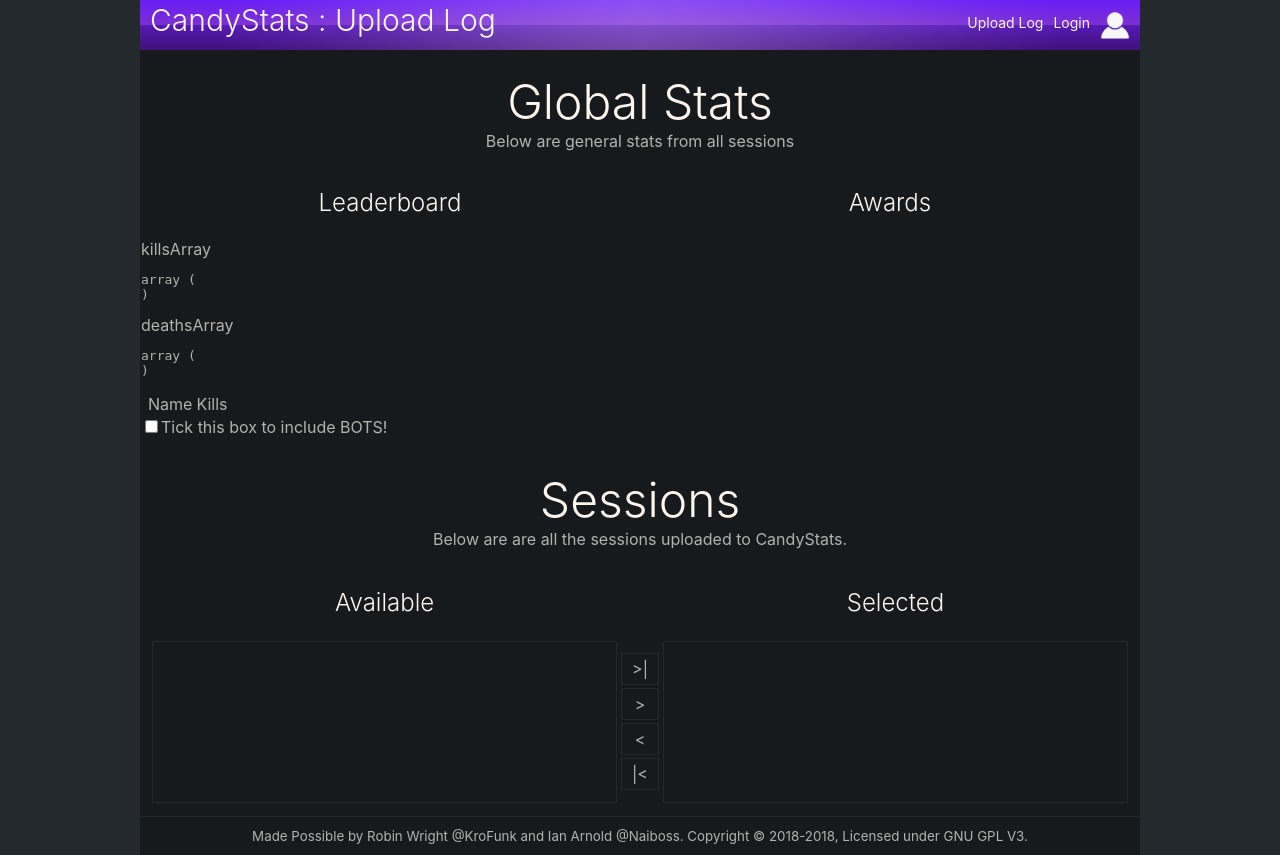
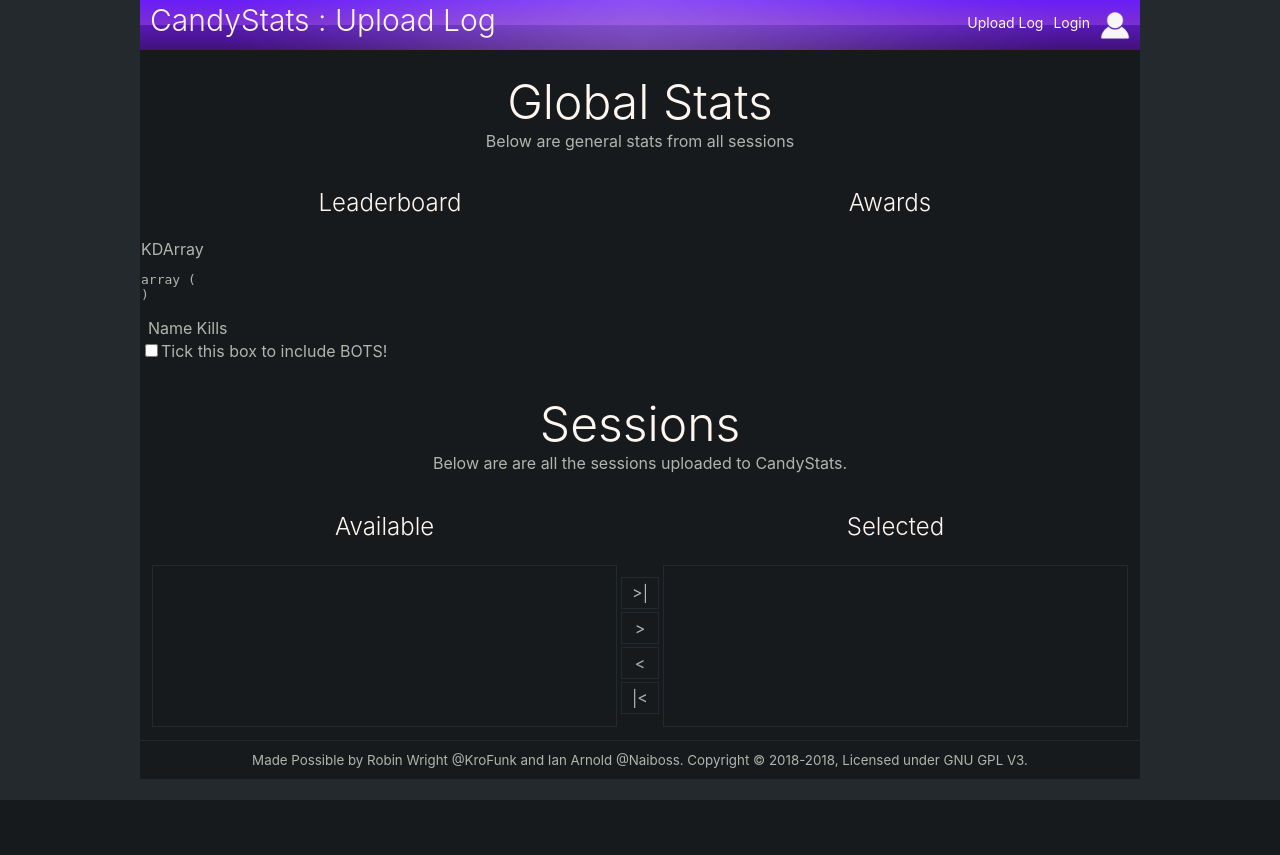
Before and after one commit to KroFunk/CandyStats, a PHP site: page /index.php in a window 1280 px wide. After the commit the page ends 800 px from the top, so only its background shows below. Run offline with PHP 8.4, Linux system fonts and the light colour scheme; tables that the repository leaves empty hold one stand-in row (values such as "Sample post"); some libraries are stand-ins or nearby versions.

Commit message:
changes to how bot ID is stored

```diff
--- a/index.php
+++ b/index.php
@@ -45,50 +45,28 @@
     <tr>
     <td>
         <?php
-          $killsArray = array();
-          $deathsArray = array();
+          $KDArray = array();
 
-          $killsQueryString = "SELECT `Name`,`SteamID`,count(`EventType`) FROM `logdata` WHERE `EventType` = 'killed' GROUP BY `EventType`, `Name` ORDER BY `count(``EventType``)` DESC";
-          $killsQuery = mysqli_query($con,$killsQueryString);
+          //$killsQueryString = "SELECT `Name`,`SteamID`,count(`EventType`) FROM `logdata` WHERE `EventType` = 'killed' GROUP BY `EventType`, `Name` ORDER BY `count(``EventType``)` DESC";
+          //$deathsQueryString = "SELECT `EventVariable`,count(`EventType`) FROM `logdata` WHERE `EventType` = 'killed' GROUP By `EventVariable` ORDER BY `count(``EventType``)` DESC";
+
+          $QueryString = "SELECT `Name`,`SteamID` as PlayerID, count(`EventType`) as kills, (SELECT count(`EventType`) FROM `logdata` WHERE (`EventVariable` = PlayerID AND `EventType` = 'killed') GROUP BY `EventVariable` ORDER BY `count(``EventType``)` DESC) as deaths FROM `logdata` WHERE `EventType` = 'killed' GROUP BY `EventType`, `Name` ORDER BY kills DESC";
+          $killsQuery = mysqli_query($con,$QueryString);
           while($killsResult = mysqli_fetch_array($killsQuery)){
             //echo '<pre>' . var_export($killsResult, true) . '</pre>'; //data finding mission.
-            $identifier = $killsResult['SteamID'];
-            if($killsResult['SteamID'] == 'BOT') {
+            $identifier = $killsResult['PlayerID'];
+            if(stripos($identifier,'STEAM') !== false) {
+              $ishuman = 'Yes';
+            } else {
               $identifier = $killsResult['Name'];
-              $playerBot = 'BOT';
-            } else {
-              $playerBot = 'Human';
+              $ishuman = 'No';
             }
-            $killsArray[$identifier] = array($killsResult['Name'],$killsResult['count(`EventType`)'],$playerBot);
+            $KD = number_format(intval($killsResult['kills']) / intval($killsResult['deaths']),2);
+            $KDArray[$identifier] = array('name'=>$killsResult['Name'],'kills'=>$killsResult['kills'],'deaths'=>$killsResult['deaths'],'KD'=>$KD,'ishuman'=>$ishuman);
           }
-          echo 'killsArray';
-          echo '<pre>' . var_export($killsArray, true) . '</pre>'; //array check
+          echo 'KDArray';
+          echo '<pre>' . var_export($KDArray, true) . '</pre>'; //array check
 
-          $deathsQueryString = "SELECT `EventVariable`,count(`EventType`) FROM `logdata` WHERE `EventType` = 'killed' GROUP BY `EventVariable` ORDER BY `count(``EventType``)` DESC";
-          $deathsQuery = mysqli_query($con,$deathsQueryString);
-          while($deathsResult = mysqli_fetch_array($deathsQuery)){
-            // echo '<pre>' . var_export($deathsResult, true) . '</pre>'; //data finding mission.
-
-            //'EventVariable' 'count(`EventType`)'
-
-            echo html_entity_decode('EventVariable');
-
-
-
-            /*$identifier = $deathsResult['SteamID'];
-            if($deathsResult['SteamID'] == 'BOT') {
-              $identifier = $deathsResult['Name'];
-              $playerBot = 'BOT';
-            } else {
-              $playerBot = 'Human';
-            }
-            $deathsArray[$identifier] = array($deathsResult['Name'],$deathsResult['count(`EventType`)'],$playerBot);*/
-          }
-          echo 'deathsArray';
-          echo '<pre>' . var_export($deathsArray, true) . '</pre>'; //array check
-
-
-          $deathsQueryString = "SELECT `EventVariable`,count(`EventType`) FROM `logdata` WHERE `EventType` = 'killed' GROUP By `EventVariable` ORDER BY `count(``EventType``)` DESC";
         ?>
       <!--Leaderboard Table-->
       <table>
```
Also changed, not shown: upload/ajax_upload.php (+6 -3 lines).
